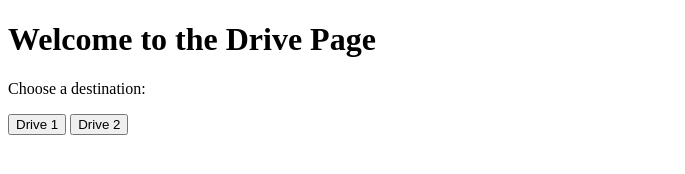
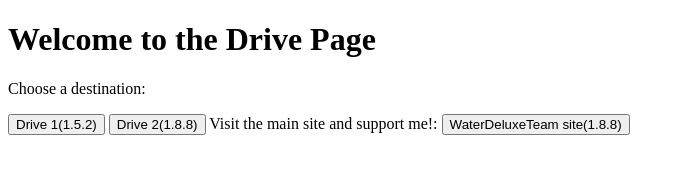
Before and after one commit to Eliworldstudios/Googledrivetool, a plain HTML site: page index.html in a window 1280 px wide. Shown: the whole page, without its empty margins (0-685 px from the left). Drawn offline with Linux system fonts and the light colour scheme.

Commit message:
Update index.html

```diff
--- a/index.html
+++ b/index.html
@@ -8,7 +8,11 @@
 <body>
     <h1>Welcome to the Drive Page</h1>
     <p>Choose a destination:</p>
-    <button onclick="window.location.href='Drive1.html'">Drive 1</button>
-    <button onclick="window.location.href='Drive2.html'">Drive 2</button>
+    <button onclick="window.location.href='Drive1.html'">Drive 1(1.5.2)</button>
+    <button onclick="window.location.href='Drive2.html'">Drive 2(1.8.8)</button>
+
+    Visit the main site and support me!: <button onclick="window.location.href='https://waterdeluxeteam.github.io/'">WaterDeluxeTeam site(1.8.8)</button>
+<script src="https://static.elfsight.com/platform/platform.js" data-use-service-core defer></script>
+  <div class="elfsight-app-cdbb7068-5692-411a-8c6a-722eb18d775f"></div>
 </body>
 </html>
```
